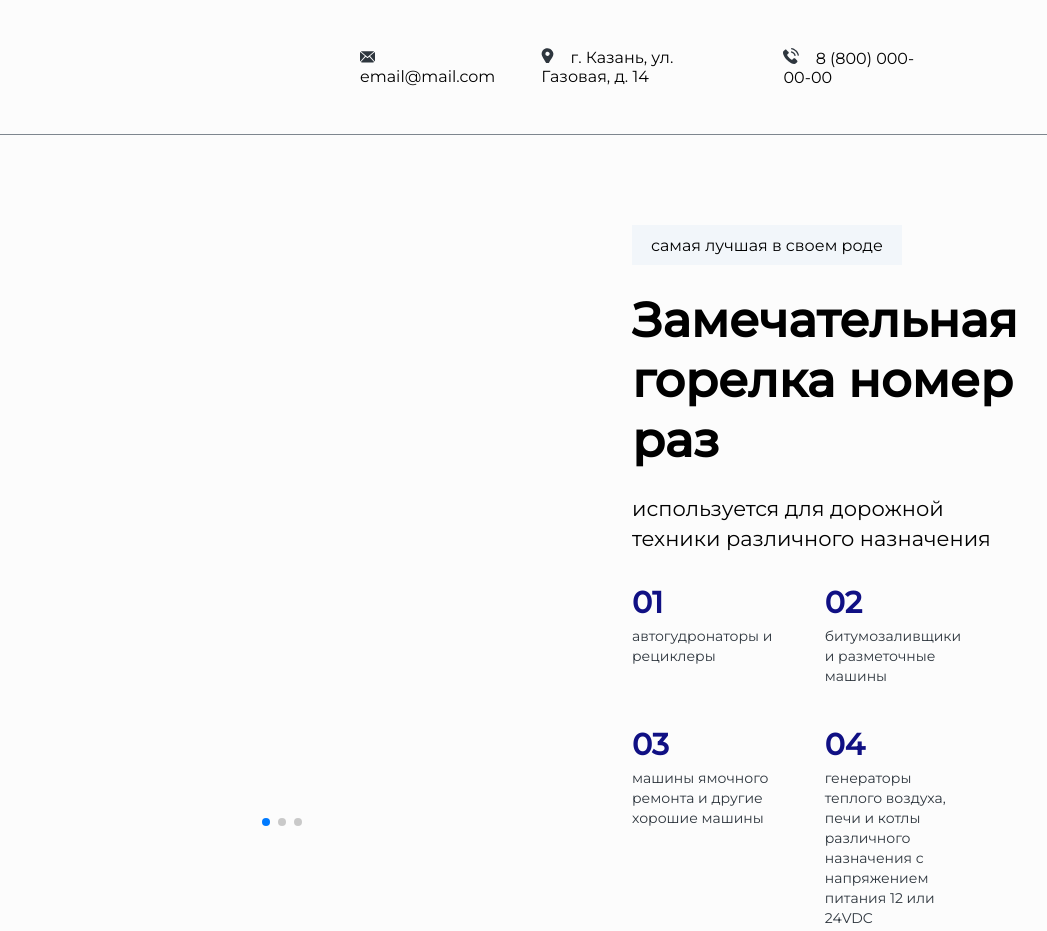
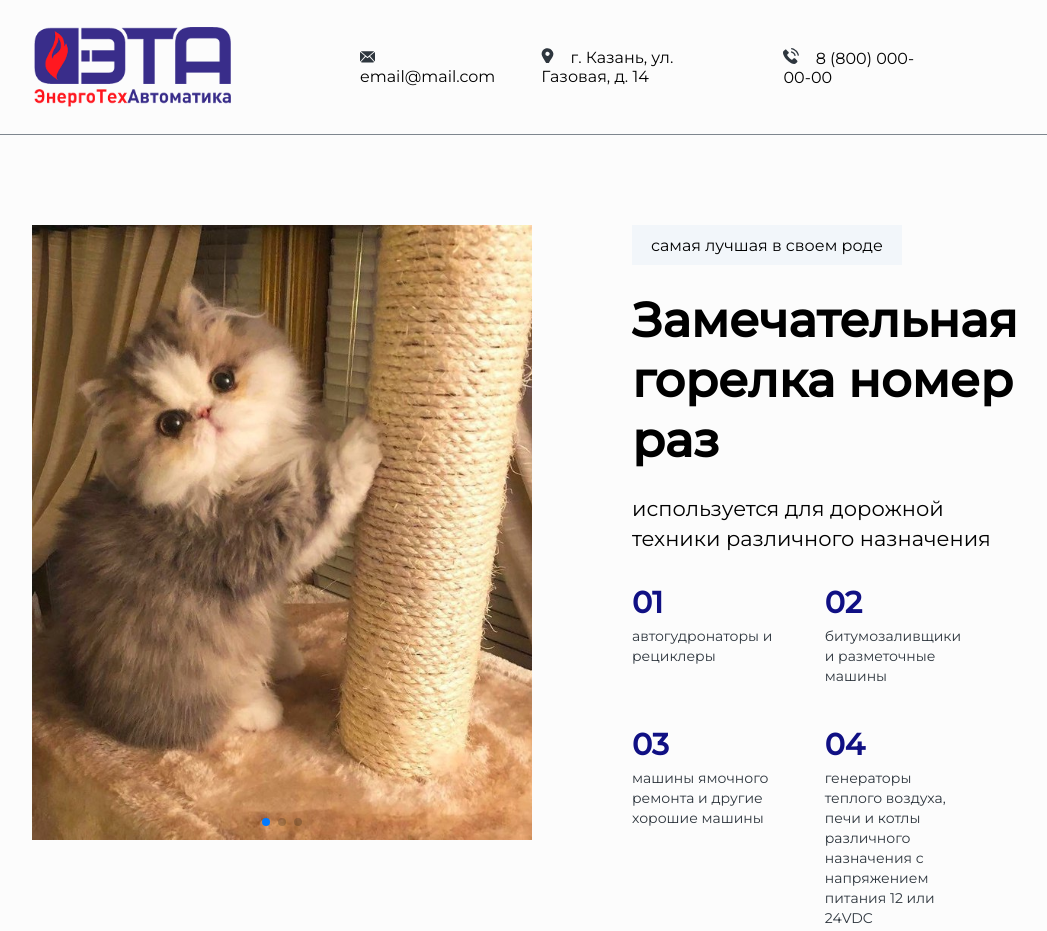
Before and after one commit to rvminvb/eta-landing, a website: page item.html in a window 1280 px wide. Shown: the top 931 px of the page, without its empty margins (160-1207 px from the left). Drawn offline with Linux system fonts and the light colour scheme; the site is published under a folder, as on GitHub Pages, so addresses that start at the root find nothing.

Commit message:
fix github pages

```diff
--- a/sass/app.sass
+++ b/sass/app.sass
@@ -40,7 +40,7 @@ body
       .logo
         display: flex
         margin-right: 10vw
-        background: center / contain no-repeat url('/assets/img/logo.png')
+        background: center / contain no-repeat url('../assets/img/logo.png')
         max-width: 200px
         height: 80px
         width: 100%
@@ -223,7 +223,7 @@ body
             margin: auto 0
             width: 25px
             height: 25px
-            background: url('/assets/img/phone-call.svg') no-repeat
+            background: url('../assets/img/phone-call.svg') no-repeat
             background-size: cover
           input
             width: 100%
@@ -265,7 +265,7 @@ body
           width: 100%
           height: 100%
           .swiper-slide
-            background: center / cover no-repeat url('/assets/img/burner.jpg')
+            background: center / cover no-repeat url('../assets/img/burner.jpg')
         img
           width: 100%
         .arrows
```
Also changed, not shown: css/index.css, 1 other file.
